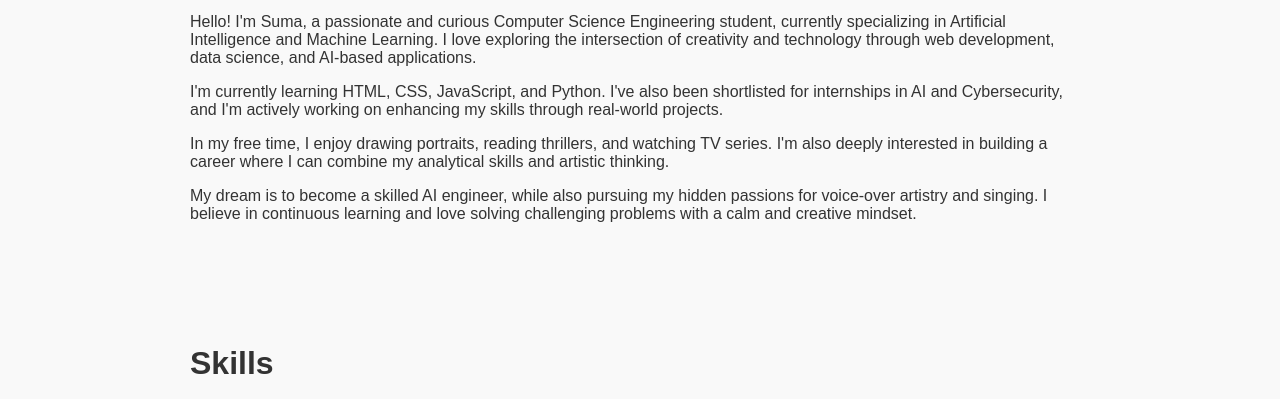
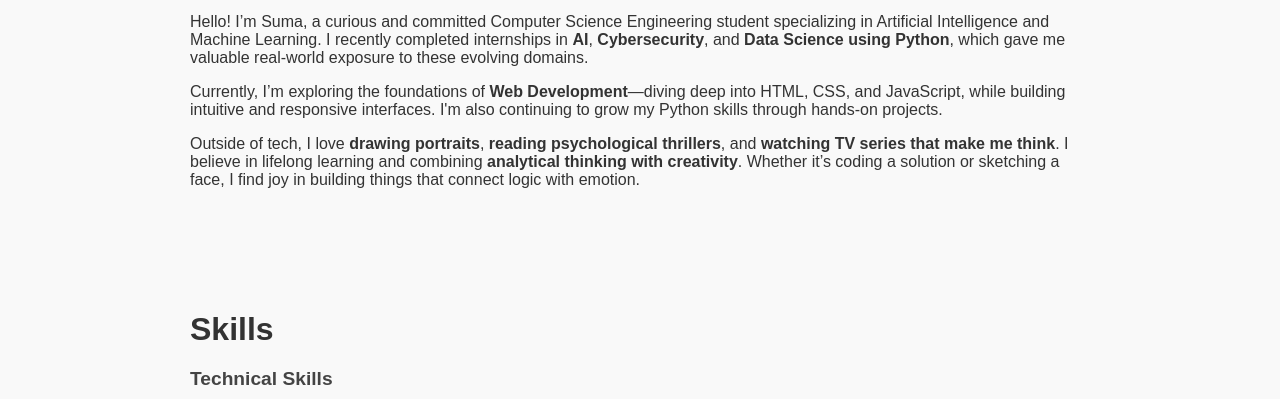
Before and after one commit to suma-1506/portfolio-website, a plain HTML site: page index.html in a window 1280 px wide. Shown: the part 397-796 px from the top of the page. Drawn offline with Linux system fonts and the light colour scheme.

Commit message:
Update index.html

```diff
--- a/index.html
+++ b/index.html
@@ -20,19 +20,12 @@
   <!-- About Me Section -->
   <section class="about">
   <h2>About Me</h2>
-  <p>
-    Hello! I'm Suma, a passionate and curious Computer Science Engineering student, currently specializing in Artificial Intelligence and Machine Learning.
-    I love exploring the intersection of creativity and technology through web development, data science, and AI-based applications.
-  </p>
-  <p>
-    I'm currently learning HTML, CSS, JavaScript, and Python. I've also been shortlisted for internships in AI and Cybersecurity, and I'm actively working on enhancing my skills through real-world projects.
-  </p>
-  <p>
-    In my free time, I enjoy drawing portraits, reading thrillers, and watching TV series. I'm also deeply interested in building a career where I can combine my analytical skills and artistic thinking.
-  </p>
-  <p>
-    My dream is to become a skilled AI engineer, while also pursuing my hidden passions for voice-over artistry and singing. I believe in continuous learning and love solving challenging problems with a calm and creative mindset.
-  </p>
+  <p>Hello! I’m Suma, a curious and committed Computer Science Engineering student specializing in Artificial Intelligence and Machine Learning. I recently completed internships in <strong>AI</strong>, <strong>Cybersecurity</strong>, and <strong>Data Science using Python</strong>, which gave me valuable real-world exposure to these evolving domains.</p>
+
+  <p>Currently, I’m exploring the foundations of <strong>Web Development</strong>—diving deep into HTML, CSS, and JavaScript, while building intuitive and responsive interfaces. I'm also continuing to grow my Python skills through hands-on projects.</p>
+
+  <p>Outside of tech, I love <strong>drawing portraits</strong>, <strong>reading psychological thrillers</strong>, and <strong>watching TV series that make me think</strong>. I believe in lifelong learning and combining <strong>analytical thinking with creativity</strong>. Whether it’s coding a solution or sketching a face, I find joy in building things that connect logic with emotion.</p>
+
 </section>
 
 <section class="skills">
```
